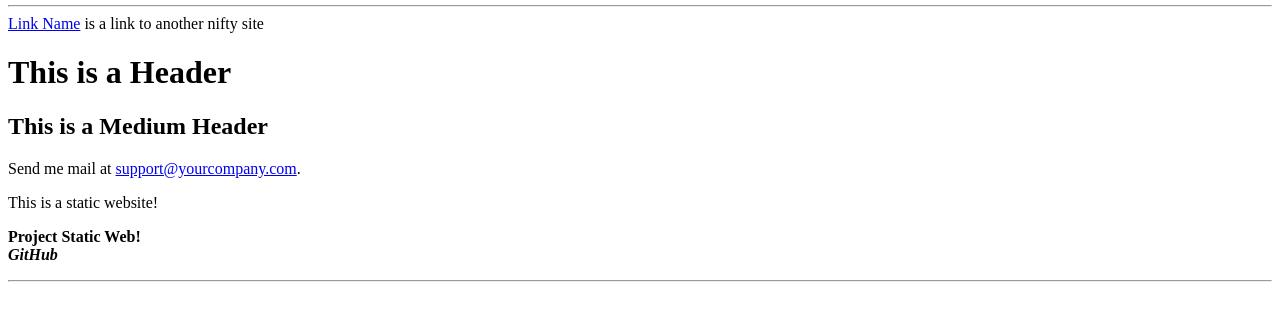
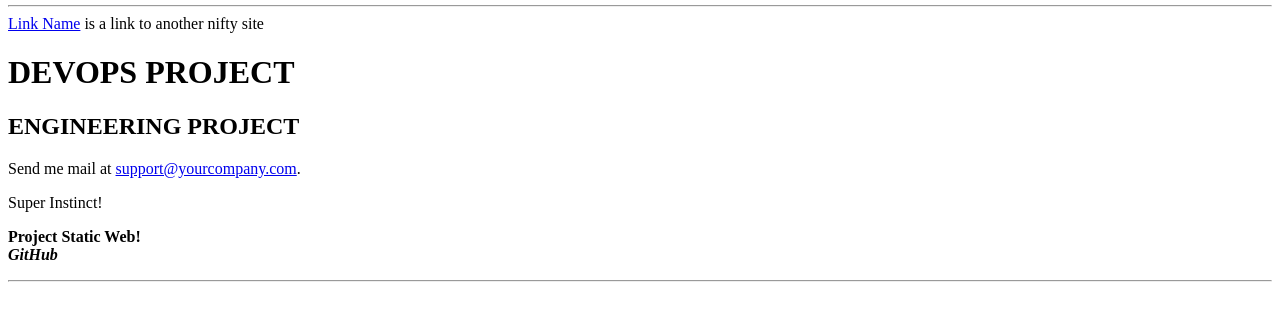
Before and after one commit to eyewande2022/portfolio, a plain HTML site: page index.html in a window 1280 px wide. Shown: the part 27-348 px from the top of the page. Drawn offline with Linux system fonts and the light colour scheme.

Commit message:
Update index.html

```diff
--- a/index.html
+++ b/index.html
@@ -16,15 +16,15 @@
 
 is a link to another nifty site
 
-<H1>This is a Header</H1>
+<H1>DEVOPS PROJECT</H1>
 
-<H2>This is a Medium Header</H2>
+<H2>ENGINEERING PROJECT</H2>
 
 Send me mail at <a href="mailto:support@yourcompany.com">
 
 support@yourcompany.com</a>.
 
-<P> This is a static website!
+<P> Super Instinct!
 
 <P> <B>Project Static Web!</B>
 
```
